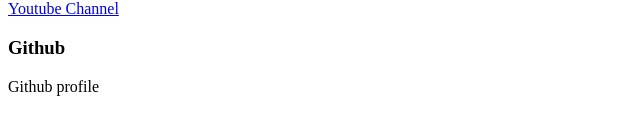
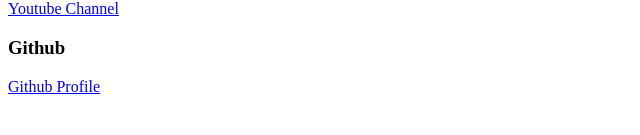
Before and after one commit to tahmid0003/SSB_198_html_1, a plain HTML site: page Contact.html in a window 1280 px wide. Shown: the part 395-530 px from the top of the page, without its empty margins (0-640 px from the left). Drawn offline with Linux system fonts and the light colour scheme.

Commit message:
Update Contact.html

```diff
--- a/Contact.html
+++ b/Contact.html
@@ -17,7 +17,7 @@
       <h3>YouTube</h3>
       <a href="https://www.youtube.com/channel/UCJpIwDacntoM3n-ayfHq-iA">Youtube Channel</a>
       <h3>Github</h3>
-	<a herf="https://github.com/tahmid0003">Github profile</a>
+	<a href="https://github.com/tahmid0003">Github Profile</a>
 
 
 </body>
```
